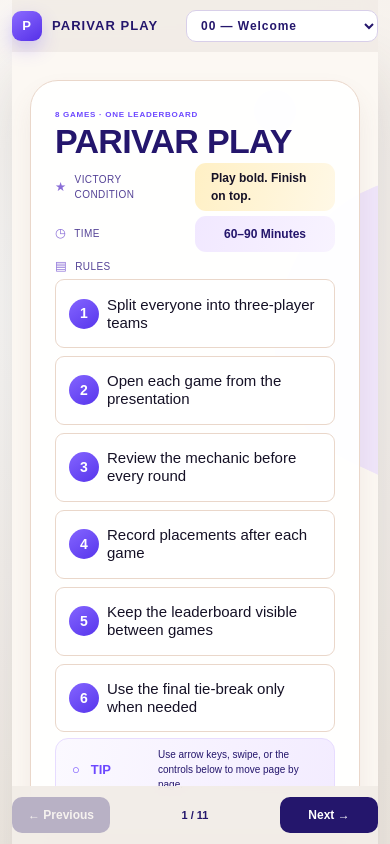
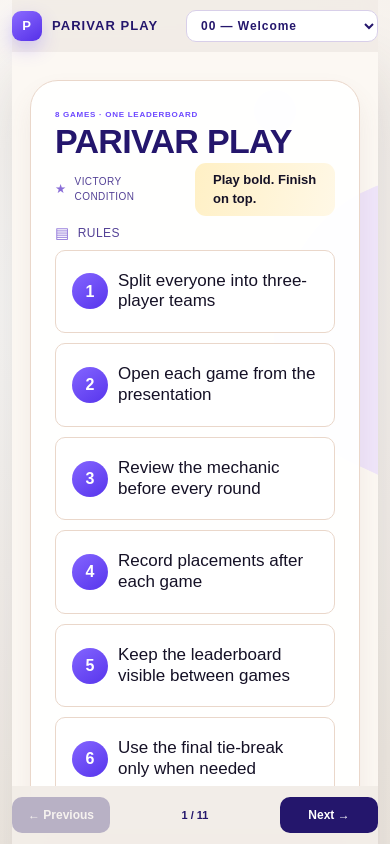
Before and after one commit to hershp/parivar_play_presentation, a Next.js app: page / in a window 390 px wide. Shown: the top 844 px of the page. Built offline with nearby package versions, Linux system fonts and the light colour scheme.

Commit message:
Expand rules section on all slides

```diff
--- a/app/globals.css
+++ b/app/globals.css
@@ -41,19 +41,15 @@ button, a { -webkit-tap-highlight-color: transparent; }
 .game-heading h1 { margin: 0; color: var(--navy); text-transform: uppercase; letter-spacing: -.02em; line-height: .95; font-size: clamp(27px, 3.15vw, 54px); font-weight: 900; }
 .instruction-card h2 { display: flex; align-items: center; gap: 8px; margin: 0; text-transform: uppercase; color: #544296; letter-spacing: .04em; font-size: clamp(10px, .88vw, 16px); }
 .instruction-card h2 span { color: #8a6ed7; font-size: 1.25em; }
-.fact-block, .time-row { display: flex; align-items: center; gap: 16px; margin: 0 0 1.4%; min-height: 38px; }
+.fact-block { display: flex; align-items: center; gap: 16px; margin: 0 0 2.2%; min-height: 42px; }
 .fact-block h2 { flex: 0 0 176px; }
-.victory-pill, .time-pill { display: inline-flex; align-items: center; min-height: 36px; padding: 6px 16px; border-radius: 11px; font-weight: 800; font-size: clamp(12px, 1.02vw, 18px); }
+.victory-pill { display: inline-flex; align-items: center; min-height: 38px; padding: 7px 18px; border-radius: 11px; font-weight: 800; font-size: clamp(13px, 1.08vw, 19px); }
 .victory-pill { background: linear-gradient(105deg, #fff0c5, #fff8e6); }
-.time-row h2 { flex: 0 0 176px; }
-.time-pill { min-width: 142px; justify-content: center; background: linear-gradient(105deg, #f1e8ff, #f8f3ff); color: var(--navy); }
 .rules-block { min-height: 0; flex: 1; display: flex; flex-direction: column; }
-.rules-block h2 { margin-bottom: 1.3%; }
-.rules-block ol { list-style: none; display: grid; gap: 8px; margin: 0; padding: 0; min-height: 0; flex: 1; }
-.rules-block li { display: grid; grid-template-columns: 38px 1fr; align-items: center; min-height: 0; border: 1px solid var(--peach); border-radius: 9px; padding: 6px 13px; background: #fff; font-size: clamp(12px, 1.08vw, 19px); line-height: 1.2; }
-.rules-block li b { display: grid; place-items: center; width: 30px; height: 30px; border-radius: 50%; color: #fff; background: linear-gradient(145deg, #8465ff, #5735ec); font-size: 14px; }
-.tip-box { display: grid; grid-template-columns: 78px 1fr; align-items: center; gap: 8px; min-height: 58px; margin-top: 2%; padding: 8px 16px; border: 1px solid #e7dcff; border-radius: 13px; background: linear-gradient(100deg, #fbf9ff, #f3ecff); color: var(--navy); font-size: clamp(10px, .83vw, 15px); }
-.tip-box b { color: var(--purple); text-transform: uppercase; font-size: 13px; }
+.rules-block h2 { margin-bottom: 1.8%; font-size: clamp(12px, 1.02vw, 18px); }
+.rules-block ol { list-style: none; display: grid; grid-auto-rows: 1fr; gap: 10px; margin: 0; padding: 0; min-height: 0; flex: 1; }
+.rules-block li { display: grid; grid-template-columns: 46px 1fr; align-items: center; min-height: 0; border: 1px solid var(--peach); border-radius: 10px; padding: 8px 16px; background: #fff; font-size: clamp(14px, 1.25vw, 22px); line-height: 1.22; }
+.rules-block li b { display: grid; place-items: center; width: 36px; height: 36px; border-radius: 50%; color: #fff; background: linear-gradient(145deg, #8465ff, #5735ec); font-size: 16px; }
 
 .demo-remount { position: relative; z-index: 2; min-width: 0; height: 100%; }
 .mechanics-panel { height: 100%; display: flex; flex-direction: column; align-items: center; min-width: 0; }
@@ -199,9 +195,9 @@ button, a { -webkit-tap-highlight-color: transparent; }
   .slide-frame { width: 100%; aspect-ratio: auto; min-height: 0; overflow: hidden; grid-template-columns: 1fr; gap: 28px; padding: 28px 18px 48px; }
   .instruction-card { height: auto; min-height: 750px; padding: 28px 24px; }
   .game-heading h1 { font-size: 34px; }
-  .fact-block h2, .time-row h2 { flex-basis: 124px; }
-  .victory-pill, .time-pill { flex: 1; min-width: 0; }
-  .rules-block li { font-size: 15px; }
+  .fact-block h2 { flex-basis: 124px; }
+  .victory-pill { flex: 1; min-width: 0; }
+  .rules-block li { font-size: 17px; }
   .mechanics-panel { min-height: 720px; }
   .phone-shell { width: min(420px, 94%); height: auto; aspect-ratio: .6; }
   .deck-controls { width: 100%; position: sticky; bottom: 0; z-index: 20; background: #f2ece7ee; backdrop-filter: blur(10px); grid-template-columns: 98px 1fr 98px; gap: 8px; }
--- a/app/page.tsx
+++ b/app/page.tsx
@@ -21,9 +21,7 @@ type Slide = {
   shortTitle: string;
   eyebrow: string;
   victory: string;
-  time: string;
   rules: string[];
-  tip: string;
   demo: DemoKind;
   demoLabel: string;
   demoMeta: string;
@@ -37,7 +35,6 @@ const slides: Slide[] = [
     shortTitle: "Welcome",
     eyebrow: "8 GAMES · ONE LEADERBOARD",
     victory: "Play bold. Finish on top.",
-    time: "60–90 Minutes",
     rules: [
       "Split everyone into three-player teams",
       "Open each game from the presentation",
@@ -46,7 +43,6 @@ const slides: Slide[] = [
       "Keep the leaderboard visible between games",
       "Use the final tie-break only when needed",
     ],
-    tip: "Use arrow keys, swipe, or the controls below to move page by page.",
     demo: "overview",
     demoLabel: "TONIGHT'S LINEUP",
     demoMeta: "8 GAMES",
@@ -57,7 +53,6 @@ const slides: Slide[] = [
     shortTitle: "Word Search",
     eyebrow: "FIND THE HIDDEN WORDS",
     victory: "First to find all 10 wins",
-    time: "No Time Limit",
     rules: [
       "Find ten words hidden in a 10×10 grid",
       "Words may run horizontally or vertically",
@@ -66,7 +61,6 @@ const slides: Slide[] = [
       "Use the provided Gujarati and English words",
       "The first player to find all ten wins",
     ],
-    tip: "The source sheet includes meanings that can appear after each find.",
     demo: "wordsearch",
     demoLabel: "WORD GRID",
     demoMeta: "3 / 10",
@@ -77,7 +71,6 @@ const slides: Slide[] = [
     shortTitle: "Number Flow",
     eyebrow: "CONNECT EVERY NUMBER",
     victory: "First to finish 3 rounds",
-    time: "Best of Five",
     rules: [
       "All players receive the same numbered grid",
       "Start at 1 and connect numbers in order",
@@ -86,7 +79,6 @@ const slides: Slide[] = [
       "The first correct path wins the round",
       "Three round wins takes the match",
     ],
-    tip: "The animated path demonstrates direction without revealing a puzzle.",
     demo: "numberflow",
     demoLabel: "DRAW 1 → 8 · FILL EVERY CELL",
     demoMeta: "ROUND 2 / 5",
@@ -98,7 +90,6 @@ const slides: Slide[] = [
     shortTitle: "Battle Boxes",
     eyebrow: "DRAW LINES · CLAIM BOXES",
     victory: "Most boxes wins",
-    time: "3 Players",
     rules: [
       "Players share one grid of dots",
       "Take turns drawing one horizontal or vertical line",
@@ -107,7 +98,6 @@ const slides: Slide[] = [
       "Closing a box gives you another turn",
       "The player with the most boxes wins",
     ],
-    tip: "Watch for double-box opportunities before placing a line.",
     demo: "boxes",
     demoLabel: "BOXES BATTLE",
     demoMeta: "P2 TURN",
@@ -119,7 +109,6 @@ const slides: Slide[] = [
     shortTitle: "Minesweeper",
     eyebrow: "BE THE LAST PLAYER STANDING",
     victory: "First to win 2 rounds",
-    time: "3 Players",
     rules: [
       "Share the same grid and take turns clicking",
       "Safe squares reveal nearby mine counts",
@@ -128,7 +117,6 @@ const slides: Slide[] = [
       "Running out of turn time also eliminates you",
       "Last player standing wins the round",
     ],
-    tip: "A number counts mines in all eight neighboring squares.",
     demo: "minesweeper",
     demoLabel: "SHARED BOARD",
     demoMeta: "P1 TURN",
@@ -140,7 +128,6 @@ const slides: Slide[] = [
     shortTitle: "Codebreaker",
     eyebrow: "CRACK THE FOUR-DIGIT CODE",
     victory: "First to win 2 rounds",
-    time: "Real-Time",
     rules: [
       "All three players attack the same secret code",
       "Submit unlimited four-digit guesses",
@@ -149,7 +136,6 @@ const slides: Slide[] = [
       "Red means the digit is not in the code",
       "First to crack the code wins the round",
     ],
-    tip: "Use each color response to eliminate possibilities systematically.",
     demo: "codebreaker",
     demoLabel: "CRACK THE CODE",
     demoMeta: "GUESS 04",
@@ -161,7 +147,6 @@ const slides: Slide[] = [
     shortTitle: "Crossword",
     eyebrow: "SOLVE FROM THE CLUES",
     victory: "First correct grid wins",
-    time: "10–15 Minutes",
     rules: [
       "Read the across and down clues",
       "Enter one answer into each numbered slot",
@@ -170,7 +155,6 @@ const slides: Slide[] = [
       "Incorrect entries remain editable",
       "The first complete correct grid wins",
     ],
-    tip: "Start with short answers such as atma, ekta, guru, or soul.",
     demo: "crossword",
     demoLabel: "CLUE BOARD",
     demoMeta: "6 ACROSS",
@@ -181,7 +165,6 @@ const slides: Slide[] = [
     shortTitle: "Samay Sparsh",
     eyebrow: "CATCH THE TARGET TIME",
     victory: "Closest player wins",
-    time: "5 Rounds",
     rules: [
       "A target duration is announced",
       "The visible clock disappears when the round begins",
@@ -190,7 +173,6 @@ const slides: Slide[] = [
       "The closest time wins that round",
       "Most round wins takes the game",
     ],
-    tip: "Encourage players to count internally—no tapping or outside clocks.",
     demo: "samay",
     demoLabel: "CATCH THE TIME",
     demoMeta: "TARGET 10s",
@@ -202,7 +184,6 @@ const slides: Slide[] = [
     shortTitle: "Haaji Naaji",
     eyebrow: "SHARE, STEAL, BLUFF",
     victory: "Most treasure wins",
-    time: "4 Rounds",
     rules: [
       "Three players negotiate before every choice",
       "Secretly choose Haaji (share) or Naaji (steal)",
@@ -211,7 +192,6 @@ const slides: Slide[] = [
       "All sharers split the pot evenly",
       "The biggest treasure pot appears last",
     ],
-    tip: "Promises are allowed. Keeping them is optional.",
     demo: "haaji",
     demoLabel: "SECRET CHOICE",
     demoMeta: "POT 300",
@@ -223,7 +203,6 @@ const slides: Slide[] = [
     shortTitle: "Scoring",
     eyebrow: "TURN EVERY GAME INTO POINTS",
     victory: "Highest total after 8 games",
-    time: "Update Each Round",
     rules: [
       "First place earns 10 overall points",
       "Second place earns 6 overall points",
@@ -232,7 +211,6 @@ const slides: Slide[] = [
       "Record scores before opening the next game",
       "Use one sudden-death challenge for ties",
     ],
-    tip: "Game-specific points determine placement; overall points determine the champion.",
     demo: "scoring",
     demoLabel: "POINTS SYSTEM",
     demoMeta: "8 GAMES",
@@ -243,7 +221,6 @@ const slides: Slide[] = [
     shortTitle: "Leaderboard",
     eyebrow: "THE FINAL COUNT",
     victory: "Crown the champion",
-    time: "After Game 8",
     rules: [
       "Confirm every game placement",
       "Add placement and bonus points",
@@ -252,7 +229,6 @@ const slides: Slide[] = [
       "Reveal the podium from third to first",
       "Celebrate the winning team",
     ],
-    tip: "Replace the sample team names and totals before presenting.",
     demo: "leaderboard",
     demoLabel: "FINAL RESULTS",
     demoMeta: "COMPLETE",
@@ -390,9 +366,7 @@ function InstructionCard({ slide }: { slide: Slide }) {
     <article className="instruction-card">
       <header className="game-heading"><p>{slide.eyebrow}</p><h1>{slide.title}</h1></header>
       <section className="fact-block"><h2><span>★</span> Victory condition</h2><div className="victory-pill">{slide.victory}</div></section>
-      <section className="time-row"><h2><span>◷</span> Time</h2><div className="time-pill">{slide.time}</div></section>
       <section className="rules-block"><h2><span>▤</span> Rules</h2><ol>{slide.rules.map((rule, i) => <li key={rule}><b>{i + 1}</b><span>{rule}</span></li>)}</ol></section>
-      <aside className="tip-box"><b>○ &nbsp; Tip</b><span>{slide.tip}</span></aside>
     </article>
   );
 }
```
